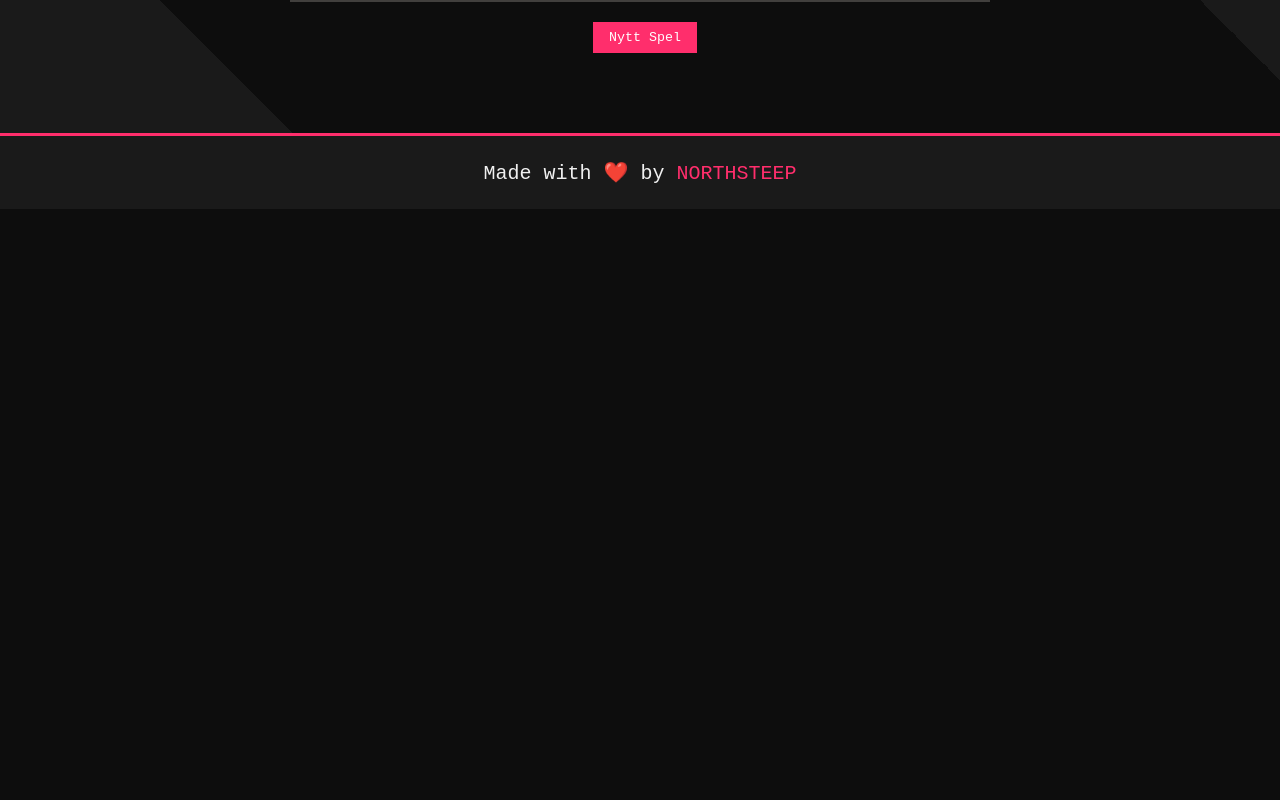
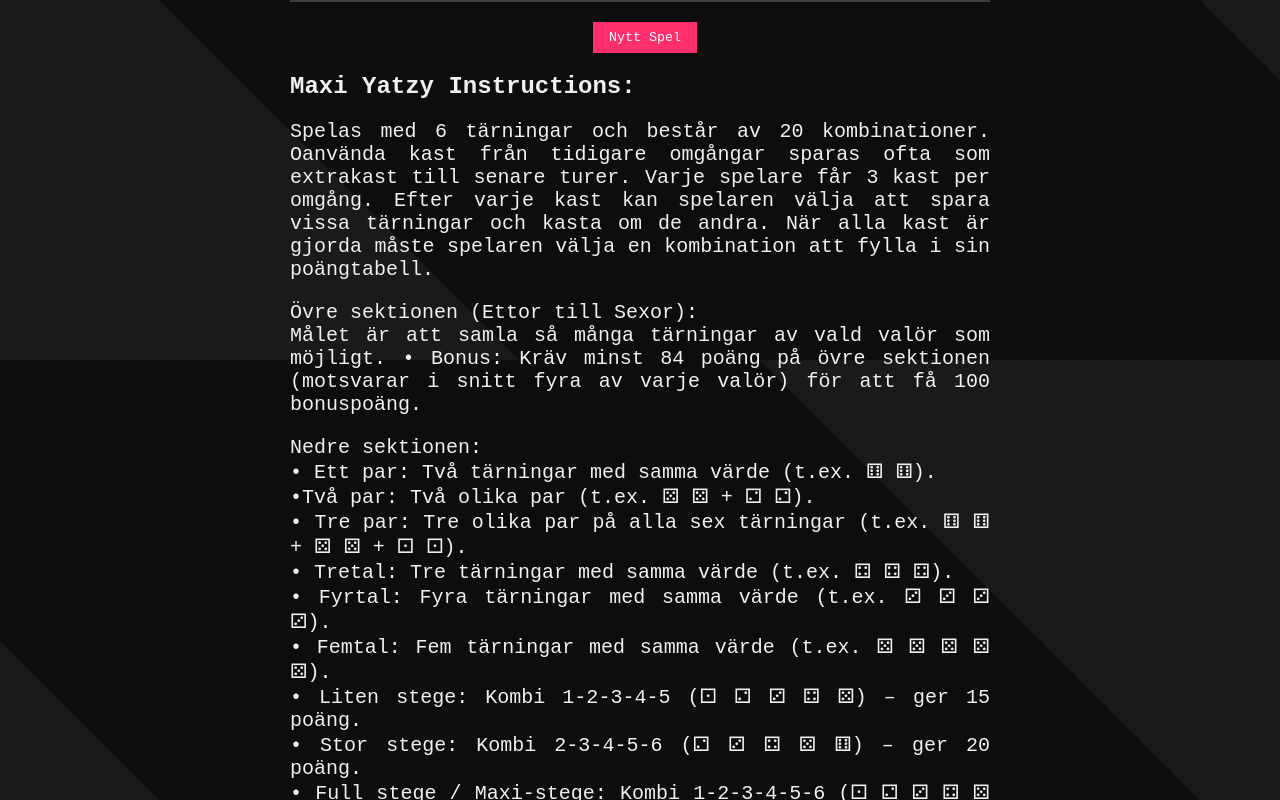
Before and after one commit to codebyNorthsteep/emo-yatzy, a Vue app: page /maxi-yatzy in a window 1280 px wide. Shown: the part 1240-2040 px from the top of the page. Before the commit the page ends 1449 px from the top, so only its background shows below. Built offline with nearby package versions, Linux system fonts and the light colour scheme; a web font is replaced by a local one.

Commit message:
feat: add MaxiInstructions component and integrate it into MaxiYatzy view; update footer height and text color

```diff
--- a/src/App.vue
+++ b/src/App.vue
@@ -143,5 +143,9 @@ justify-content: space-between;
     width: auto;
     font-size: 16px;
   }
+
+  footer {
+    height: 60px;
+  }
 }
 </style>
--- a/src/assets/main.css
+++ b/src/assets/main.css
@@ -59,7 +59,7 @@ h3,
 p,
 a {
   font-family: "Lekton", monospace;
-  color: #282727;
+  color: var(--emo-text);
 }
 
 a {
--- /dev/null
+++ b/src/components/MaxiInstructions.vue
@@ -0,0 +1,40 @@
+<template>
+  <div class="instructions">
+    <p>
+      Spelas med 6 tärningar och består av 20 kombinationer. Oanvända kast från
+      tidigare omgångar sparas ofta som extrakast till senare turer. Varje
+      spelare får 3 kast per omgång. Efter varje kast kan spelaren välja att
+      spara vissa tärningar och kasta om de andra. När alla kast är gjorda måste
+      spelaren välja en kombination att fylla i sin poängtabell.
+    </p>
+    <p>
+      Övre sektionen (Ettor till Sexor): <br />
+      Målet är att samla så många tärningar av vald valör som möjligt. • Bonus:
+      Kräv minst 84 poäng på övre sektionen (motsvarar i snitt fyra av varje
+      valör) för att få 100 bonuspoäng.
+    </p>
+    <p>
+      Nedre sektionen:<br />
+       • Ett par: Två tärningar med samma värde (t.ex. ⚅ ⚅).<br />
+        •Två par: Två olika par (t.ex. ⚄ ⚄ + ⚁ ⚁).<br />
+        • Tre par: Tre olika par på alla sex tärningar (t.ex. ⚅ ⚅ + ⚄ ⚄ + ⚀ ⚀). <br />
+      • Tretal: Tre tärningar med samma värde (t.ex. ⚃ ⚃ ⚃).<br />
+      • Fyrtal: Fyra tärningar med samma värde (t.ex. ⚂ ⚂ ⚂ ⚂).<br />
+      • Femtal: Fem tärningar med samma värde (t.ex. ⚄ ⚄ ⚄ ⚄ ⚄).<br />
+      • Liten stege: Kombi 1-2-3-4-5 (⚀ ⚁ ⚂ ⚃ ⚄) – ger 15 poäng.<br />
+      • Stor stege: Kombi 2-3-4-5-6 (⚁ ⚂ ⚃ ⚄ ⚅) – ger 20 poäng.<br />
+      • Full stege / Maxi-stege: Kombi 1-2-3-4-5-6 (⚀ ⚁ ⚂ ⚃ ⚄ ⚅) – ger 21 poäng.<br />
+      • Hus: Ett tretal och ett par (t.ex. ⚄ ⚄ ⚄ + ⚁ ⚁).<br />
+      • Kåk: Två tretal (t.ex. ⚅ ⚅ ⚅ + ⚂ ⚂ ⚂).<br />
+      • Torn: Ett fyrtal och ett par (t.ex. ⚄ ⚄ ⚄ ⚄ + ⚀ ⚀).<br />
+      • Chans: Summan av samtliga sex tärningar, oavsett kombination.<br />
+      • Maxi Yatzy: Alla 6 tärningar visar samma värde (t.ex. ⚅ ⚅ ⚅ ⚅ ⚅ ⚅) – ger 100 poäng.
+    </p>
+  </div>
+</template>
+
+<style scoped>
+.instructions {
+  text-align: justify;
+}
+</style>
--- a/src/views/MaxiYatzy.vue
+++ b/src/views/MaxiYatzy.vue
@@ -1,5 +1,6 @@
 <script setup>
 import MaxiForm from '../components/MaxiForm.vue'
+import MaxiInstructions from '../components/MaxiInstructions.vue'
 </script>
 <template>
     <div class="maxi-yatzy-welcome">
@@ -7,6 +8,10 @@ import MaxiForm from '../components/MaxiForm.vue'
     </div>
     <div>
         <MaxiForm />
+    </div>
+    <div>
+        <h3>Maxi Yatzy Instructions:</h3>
+        <MaxiInstructions />
     </div>
 </template>
 
```
Also changed, not shown: src/components/StandardInstructions.vue (added).
